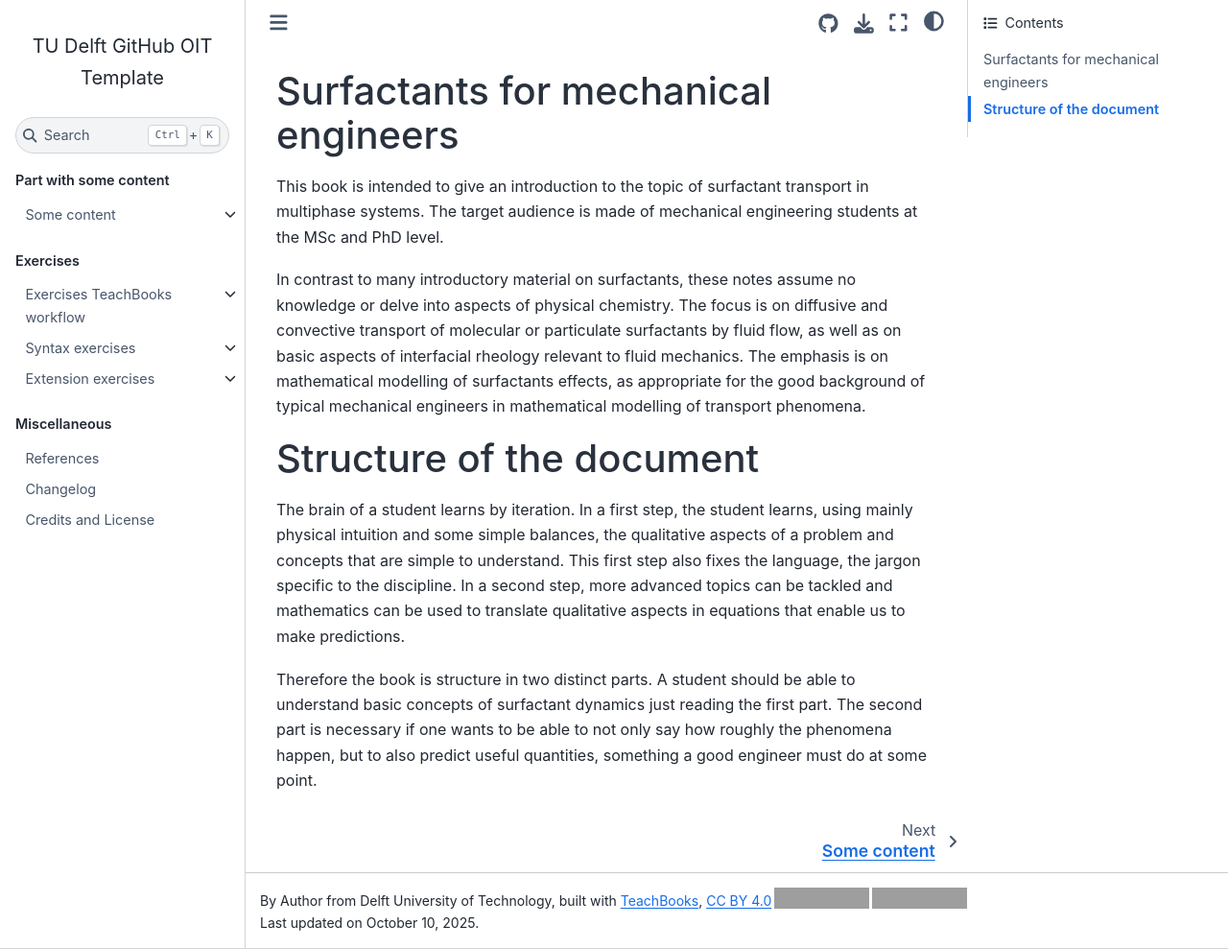
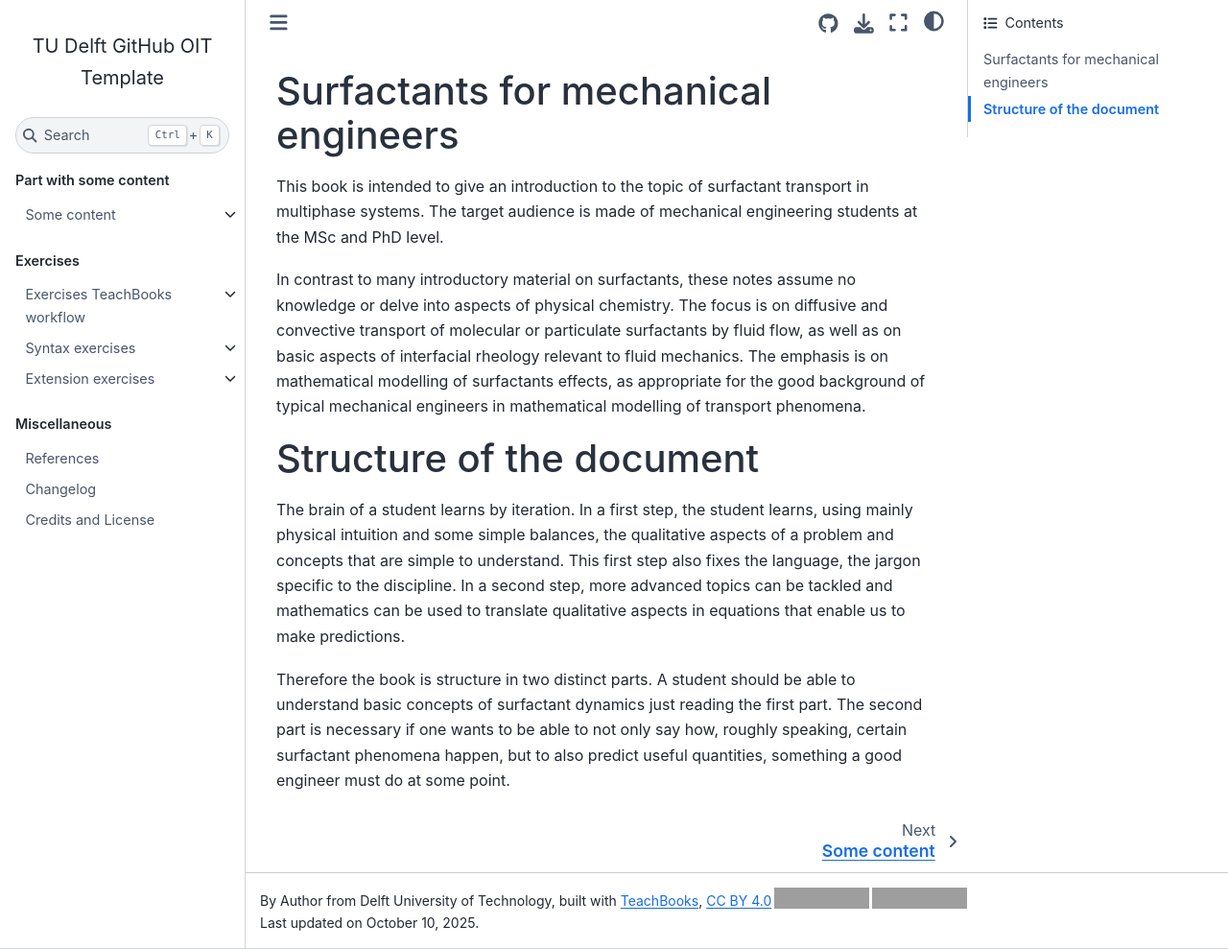
Before and after one commit to lbotto/surfactantsME, a Jupyter Book: the page built from book/intro.md, in a window 1280 px wide and 989 px high. Shown: the whole window at 96% size. Built offline with Jupyter Book 1.0.4 settings and Sphinx 7.4.7 and the Sphinx Book theme 1.1.4, drawn with Linux system fonts in a browser that asks for light colours; comment, search, counter and statistics services are not loaded; grey boxes are pictures that could not be loaded.

Commit message:
Update intro.md

```diff
--- a/book/intro.md
+++ b/book/intro.md
@@ -12,4 +12,4 @@ In contrast to many introductory material on surfactants, these notes assume no
 
 The brain of a student learns by iteration. In a first step, the student learns, using mainly physical intuition and some simple balances, the qualitative aspects of a problem and concepts that are simple to understand. This first step also fixes the language, the jargon specific to the discipline. In a second step, more advanced topics can be tackled and mathematics can be used to translate qualitative aspects in equations that enable us to make predictions.
 
-Therefore the book is structure in two distinct parts. A student should be able to understand basic concepts of surfactant dynamics just reading the first part. The second part is necessary if one wants to be able to not only say how roughly the phenomena happen, but to also predict useful quantities, something a good engineer must do at some point.
+Therefore the book is structure in two distinct parts. A student should be able to understand basic concepts of surfactant dynamics just reading the first part. The second part is necessary if one wants to be able to not only say how, roughly speaking, certain surfactant phenomena happen, but to also predict useful quantities, something a good engineer must do at some point.
```
